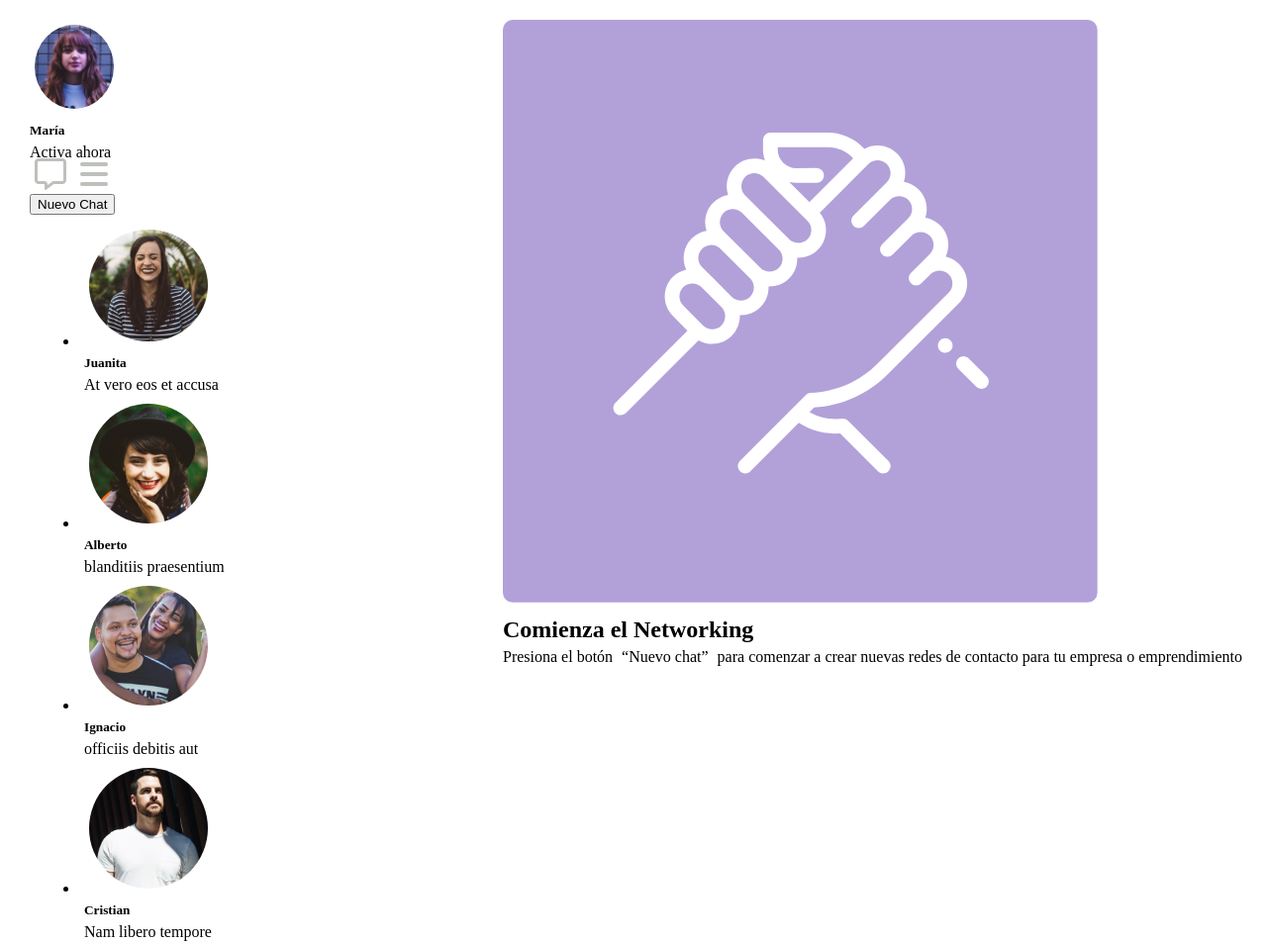
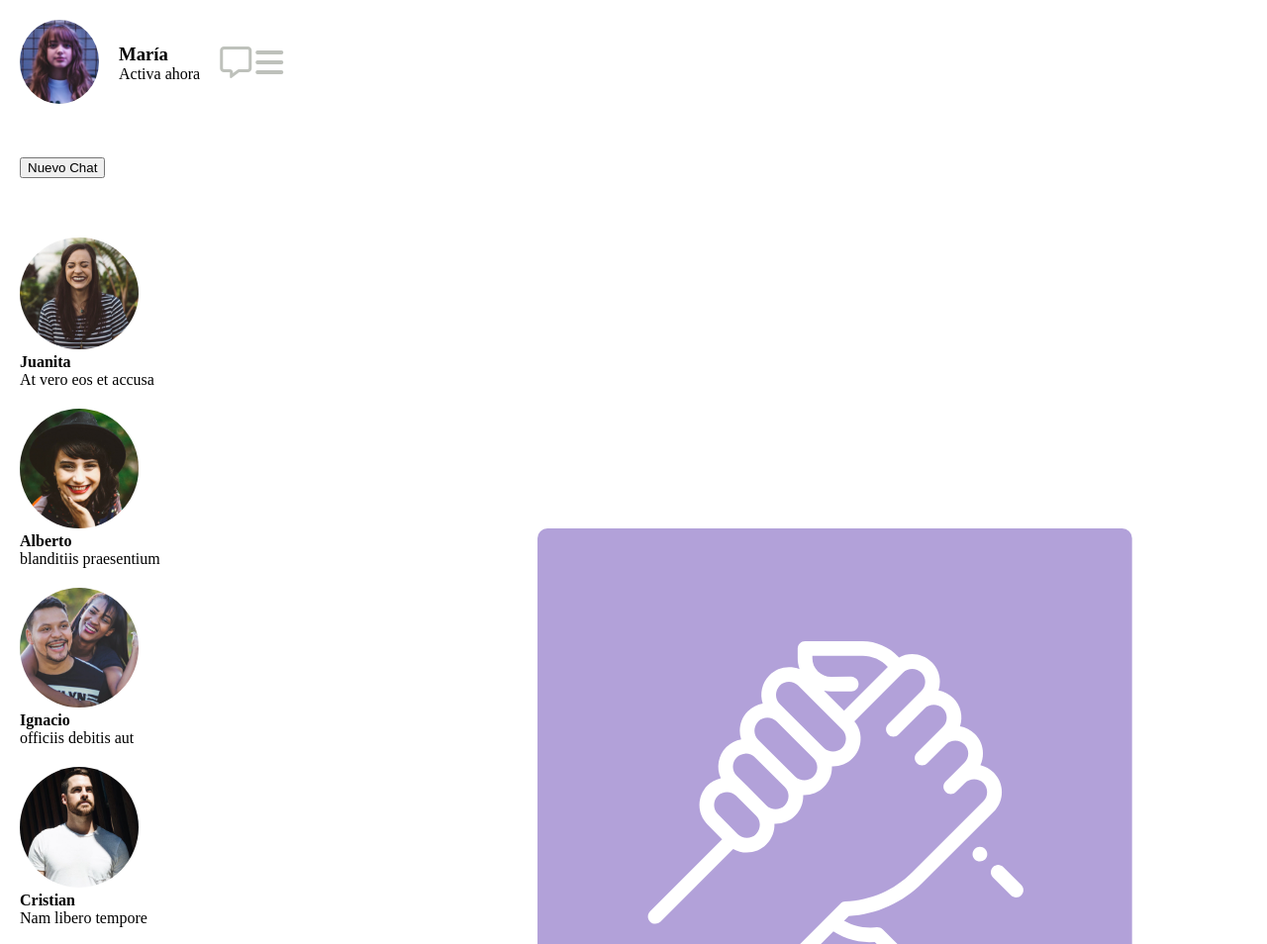
Before and after one commit to Danipazelizondo/Mod2_des1_DE, a plain HTML site: page index.html in a window 1280 px wide. Shown: the top 954 px of the page at 99% size. Drawn offline with Linux system fonts and the light colour scheme.

Commit message:
add flex in contact section and footer

```diff
--- a/assets/css/style.css
+++ b/assets/css/style.css
@@ -1,11 +1,42 @@
 *{
-    margin: 5px;
+    margin: 0px;
     box-sizing: border-box;
 }
 
 .main {
     display: flex;
     justify-content: space-between;
+    align-items: center;
+}
+
+.seccion-contactos {
+    display: flex;
+    flex-direction: column;
+    gap: 50px;
+    padding:20px 20px;
+}
+
+.estado-usuario {
+    display: flex;
+    justify-content: space-between;
+    align-items: center;
+    gap: 20px;
+}
+
+.datos-usuario {
+    display: flex;
+    justify-content: space-between;
+    align-items: center;
+    gap: 20px;
+}
+
+.estado-contactos {
+    display: flex;
+    flex-direction: column;
+    justify-content: center;
+    gap: 20px;
+    padding: 10px 0px;
+    list-style: none;
 }
 
 .foto-usuario {
@@ -27,3 +58,9 @@
     border-radius: 50%
 
 }
+
+.footer {
+    display: flex;
+    justify-content: center;
+    align-items: center;
+}
--- a/index.html
+++ b/index.html
@@ -11,21 +11,22 @@
 
 <body>
     <header>
-
     </header>
-
-<!-- minuto 36:21 de ayudantía, dar estilo al header -->
 
     <main class="main">
 <!-- SECCIÓN CONTACTOS -->
         <section class="seccion-contactos">
 <!-- sección usuario -->
-            <section class="usuario">
-                <figure class="foto-usuario">
-                    <img src="./assets/img/maria.jpg" alt="Foto usuario Maria">
-                </figure>
-                <h5>María</h5>
-                <p>Activa ahora</p>
+            <section class="estado-usuario">
+                <div class="datos-usuario">
+                    <figure class="foto-usuario">
+                        <img src="./assets/img/maria.jpg" alt="Foto usuario Maria">
+                    </figure>
+                    <div>
+                        <h3>María</h3>
+                        <p>Activa ahora</p>
+                    </div>
+                </div>
                 <div>
                     <i class="fa-regular fa-message fa-2xl" style="color: #bec1bb;"></i>
                     <i class="fa-solid fa-bars fa-2xl" style="color: #bec1bb;"></i>
@@ -37,62 +38,62 @@
             </section>
 <!-- sección contactos -->
             <section>
-                <aside class="sidebar">
-                    <ul>
+                <aside>
+                    <ul class="estado-contactos">
                         <li>
                             <figure class="foto-contacto">
                                 <img src="./assets/img/Screen Shot 2018-11-28 at 15.27.14.jpg" alt="imagen de usuario">
                             </figure>
-                            <h5>Juanita</h5>
+                            <h4>Juanita</h4>
                             <p>At vero eos et accusa</p>
                         </li>
                         <li>
                             <figure class="foto-contacto">
                                 <img src="./assets/img/Screen Shot 2018-11-28 at 15.28.04.jpg" alt="imagen de usuario">
                             </figure>
-                            <h5>Alberto</h5>
+                            <h4>Alberto</h4>
                             <p>blanditiis praesentium</p>
                         </li>
                         <li>
                             <figure class="foto-contacto">
                                 <img src="./assets/img/Screen Shot 2018-11-28 at 15.28.30.jpg" alt="imagen de usuario">
                             </figure>
-                            <h5>Ignacio</h5>
+                            <h4>Ignacio</h4>
                             <p>officiis debitis aut</p>
                         </li>
                         <li>
                             <figure class="foto-contacto">
                                 <img src="./assets/img/Screen Shot 2018-11-28 at 15.30.34.jpg" alt="imagen de usuario">
                             </figure>
-                            <h5>Cristian</h5>
+                            <h4>Cristian</h4>
                             <p>Nam libero tempore</p>
                         </li>
                         <li>
                             <figure class="foto-contacto">
                                 <img src="./assets/img/Screen Shot 2018-11-28 at 15.30.54.jpg" alt="imagen de usuario">
                             </figure>
-                            <h5>María José</h5>
+                            <h4>María José</h4>
                             <p>impedit quo minus id</p>
                         </li>
                         <li>
                             <figure class="foto-contacto">
                                 <img src="./assets/img/Screen Shot 2018-11-28 at 15.31.09.jpg" alt="imagen de usuario">
                             </figure>
-                            <h5>Gonzalo</h5>
+                            <h4>Gonzalo</h4>
                             <p>At vero eos et accusa</p>
                         </li>
                         <li>
                             <figure class="foto-contacto">
                                 <img src="./assets/img/Screen Shot 2018-11-28 at 15.32.16.jpg" alt="imagen de usuario">
                             </figure>
-                            <h5>Juan Pablo</h5>
+                            <h4>Juan Pablo</h4>
                             <p>necessitatibus saepe</p>
                         </li>
                         <li>
                             <figure class="foto-contacto">
                                 <img src="./assets/img/Screen Shot 2018-11-28 at 15.32.44.jpg" alt="imagen de usuario">
                             </figure>
-                            <h5>Magdalena</h5>
+                            <h4>Magdalena</h4>
                             <p>ut et voluptates</p>
                         </li>
                     </ul>
@@ -112,7 +113,7 @@
 
 
     <footer class="footer">
-        <p>Todos los derechos reservador &copy; 2025</p>
+        <p>Todos los derechos reservados &copy; 2025</p>
     </footer>
 
 
```
